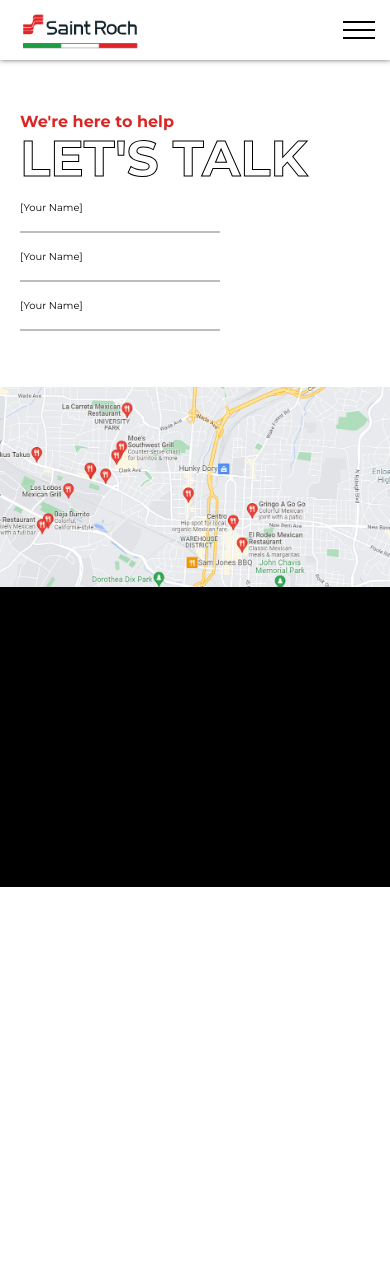
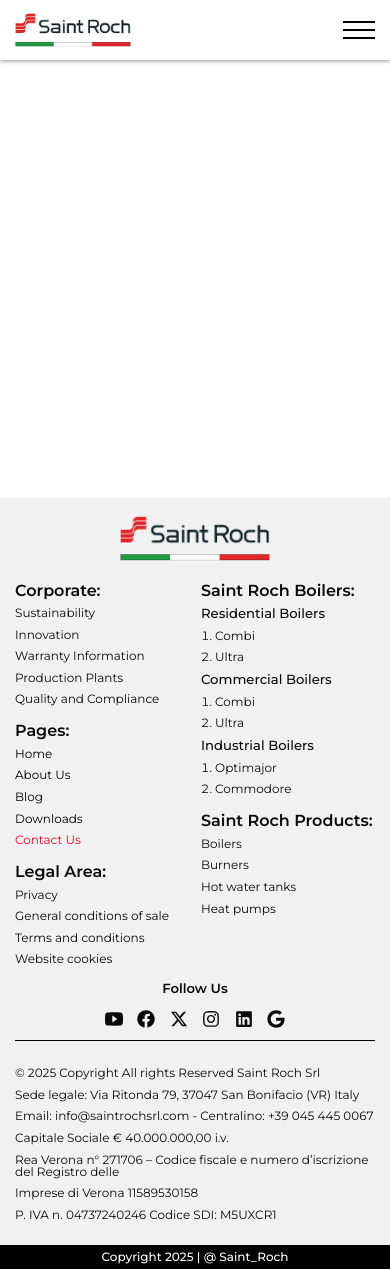
Before and after one commit to dominic91960/saint-roch, a Next.js app: page /contact in a window 390 px wide. Before the commit the page ends 887 px from the top, so only its background shows below. Built offline with nearby package versions, Linux system fonts and the light colour scheme.

Commit message:
feat: improve footer responsiveness

```diff
--- a/app/[productSlug]/page.tsx
+++ b/app/[productSlug]/page.tsx
@@ -1,4 +1,6 @@
 import React from "react";
+
+import { productData } from "@/lib/constants";
 
 import Navbar from "@/components/Navbar";
 import MainSection from "@/components/product-page/MainSection";
@@ -7,8 +9,7 @@
 import ProductDescription from "@/components/product-page/ProductDescription";
 import ProductCarousel from "@/components/product-page/ProductCarousel";
 import TechnicalData from "@/components/product-page/TechnicalData";
-
-import { productData } from "@/lib/constants";
+import Footer from "@/components/footer/Footer";
 
 type Params = Promise<{ productSlug: string }>;
 
@@ -38,7 +39,7 @@
       />
       <ProductCarousel carouselData={product.carouselData} />
       <TechnicalData title={product.title} data={product.technicalData} />
-      <div className="h-[200px] bg-black"></div>
+      <Footer />
     </>
   );
 };
--- a/app/about/page.tsx
+++ b/app/about/page.tsx
@@ -1,11 +1,16 @@
 import React from "react";
+
+import Navbar from "@/components/Navbar";
 import Hero from "@/components/about/hero";
+import Footer from "@/components/footer/Footer";
 
 function page() {
   return (
-    <div>
+    <>
+      <Navbar />
       <Hero />
-    </div>
+      <Footer />
+    </>
   );
 }
 
--- a/app/contact/page.tsx
+++ b/app/contact/page.tsx
@@ -1,14 +1,15 @@
 import React from "react";
 
 import Navbar from "@/components/Navbar";
-import Contact from "@/components/contact/Contact";
+import Footer from "@/components/footer/Footer";
 
 const ContactPage = () => {
   return (
-    <div>
+    <>
       <Navbar />
-      <Contact />
-    </div>
+      <div className="h-[59vh]"></div>
+      <Footer />
+    </>
   );
 };
 
--- a/components/Navbar.tsx
+++ b/components/Navbar.tsx
@@ -77,7 +77,7 @@
           <Image
             src={logo}
             alt="Logo of saint roch"
-            className="h-[50px] w-fit object-contain"
+            className="h-[35px] w-fit object-contain"
           />
         </Link>
 
--- a/components/about/hero.tsx
+++ b/components/about/hero.tsx
@@ -9,14 +9,11 @@
 import TheRokor from "../../assets/images/about/therokor.png";
 import Footerimage from "../../assets/images/about/footerimage.png";
 import HeriImage from "../../assets/images/about/HeroAbout.jpg";
-import Navbar from "../Navbar";
 
 import { SlideLeft, SlideRight, SlideUp } from "@/lib/utils";
 
 function Hero() {
   return (
-    <div>
-      <Navbar />
     <div className="relative mt-[60px]">
       <div className="grid grid-cols-2 gap-11">
         <div>
@@ -44,7 +41,7 @@
             whileInView="visible"
             viewport={{ once: true }}
           >
-              <h1 className="title-text-stroke text-right text-[40px] font-semibold leading-none sm:text-[70px] md:text-[80px] lg:text-[100px] xl:text-[150px] 2xl:text-[200px]">
+            <h1 className="title-text-stroke text-right text-[40px] leading-none sm:text-[70px] md:text-[80px] lg:text-[100px] xl:text-[150px] 2xl:text-[200px]">
               ABOUT <br /> US
             </h1>
           </motion.div>
@@ -160,8 +157,8 @@
           viewport={{ once: true }}
         >
           <p className="text-[20px] leading-none sm:text-[40px] md:text-[40px] lg:ml-[300px] lg:text-[40px] xl:ml-[500px] xl:text-[40px] 2xl:text-[50px]">
-              We won the 1984 Energy Grand Prize for our eco-grouping concept
-              and introduced low-emission boilers in the 1990s.
+            We won the 1984 Energy Grand Prize for our eco-grouping concept and
+            introduced low-emission boilers in the 1990s.
           </p>
         </motion.div>
         <div className="mt-[10px] h-[2px] w-[100px] bg-red-600 sm:mt-[20px] sm:h-[5px] sm:w-[200px] lg:ml-[300px] xl:ml-[500px]"></div>
@@ -174,8 +171,8 @@
           viewport={{ once: true }}
         >
           <p className="text-right text-[20px] leading-none sm:text-[40px] md:mr-[100px] md:text-[40px] lg:mr-[200px] lg:text-[40px] xl:mr-[500px] xl:text-[40px] 2xl:text-[50px]">
-              We won the 1984 Energy Grand Prize for our eco-grouping concept
-              and introduced low-emission boilers in the 1990s.
+            We won the 1984 Energy Grand Prize for our eco-grouping concept and
+            introduced low-emission boilers in the 1990s.
           </p>
         </motion.div>
         <div className="mb-[100px] flex justify-end">
@@ -211,7 +208,7 @@
           for quality.
         </p>
         <div className="mt-[10px] h-[5px] w-[70px] bg-red-600 sm:mt-[20px] sm:h-[10px] sm:w-[100px] md:w-[150px] lg:w-[200px] xl:w-[400px]"></div>
-          <h1 className="title-text-stroke mt-[50px] text-[40px] font-semibold sm:mt-[100px] sm:text-[70px] md:mt-[130px] md:text-[80px] lg:text-[100px] xl:text-[150px] 2xl:mt-[150px] 2xl:text-[200px]">
+        <h1 className="title-text-stroke mt-[50px] text-[40px] sm:mt-[100px] sm:text-[70px] md:mt-[130px] md:text-[80px] lg:text-[100px] xl:text-[150px] 2xl:mt-[150px] 2xl:text-[200px]">
           ABOUT
         </h1>
         <p className="text-[8px] sm:text-[10px] md:text-[13px] lg:text-[18px] xl:text-[20px] 2xl:text-[25px]">
@@ -239,16 +236,8 @@
             whileInView="visible"
             viewport={{ once: true }}
           >
-              <Image
-                className="h-auto w-full"
-                src={Footerimage}
-                alt="product"
-              />
+            <Image className="h-auto w-full" src={Footerimage} alt="product" />
           </motion.div>
-          </div>
-        </div>
-        <div className="absolute w-full">
-          <div className="h-[300px] bg-black"></div>
         </div>
       </div>
     </div>
--- a/components/contact/Contact.tsx
+++ /dev/null
@@ -1,54 +0,0 @@
-import React from "react";
-import Map from "../../assets/images/contact/map.png";
-import Image from "next/image";
-
-function Contact() {
-  return (
-    <div>
-      <div className="mt-[60px] grid grid-cols-1 lg:grid-cols-7">
-        {/* Centered Content */}
-        <div className="mb-[40px] ml-[20px] flex flex-col justify-center sm:mb-[45px] sm:ml-[50px] md:mb-[50px] md:ml-[80px] lg:col-span-5 lg:mb-0 lg:ml-[80px] xl:ml-[100px] 2xl:ml-[200px]">
-          <p className="mt-[50px] font-bold text-red-600 lg:mt-[0px] 2xl:text-[40px]">
-            We&apos;re here to help
-          </p>
-          <h1 className="title-text-stroke text-[50px] font-semibold leading-none sm:text-[80px] md:text-[80px] lg:text-[80px] xl:text-[100px] 2xl:text-[170px]">
-            LET&apos;S TALK
-          </h1>
-
-          <div className="w-[800px] max-w-full">
-            <p className="mt-4 text-[10px] sm:text-[12px] md:text-[14px] lg:text-[14px] xl:text-[16px] 2xl:text-[20px]">
-              [Your Name]
-            </p>
-            <div className="my-4 h-[2px] w-[200px] bg-[#BDBDBD] sm:w-[300px] md:w-[400px] lg:w-[400px] xl:w-[500px] 2xl:w-[800px]"></div>
-
-            <p className="mt-4 text-[10px] sm:text-[12px] md:text-[14px] lg:text-[14px] xl:text-[16px] 2xl:text-[20px]">
-              [Your Name]
-            </p>
-            <div className="my-4 h-[2px] w-[200px] bg-[#BDBDBD] sm:w-[300px] md:w-[400px] lg:w-[400px] xl:w-[500px] 2xl:w-[800px]"></div>
-
-            <p className="mt-4 text-[10px] sm:text-[12px] md:text-[14px] lg:text-[14px] xl:text-[16px] 2xl:text-[20px]">
-              [Your Name]
-            </p>
-            <div className="my-4 h-[2px] w-[200px] bg-[#BDBDBD] sm:w-[300px] md:w-[400px] lg:w-[400px] xl:w-[500px] 2xl:w-[800px]"></div>
-          </div>
-        </div>
-
-        {/* Image Section */}
-        <div className="relative h-[200px] sm:h-[300px] md:h-[300px] lg:col-span-2 lg:h-[400px] xl:h-[500px] 2xl:h-[800px]">
-          <Image
-            className="object-cover"
-            src={Map}
-            alt="map"
-            layout="fill"
-            objectFit="cover"
-          />
-        </div>
-      </div>
-      <div className="absolute w-full">
-        <div className="h-[300px] bg-black"></div>
-      </div>
-    </div>
-  );
-}
-
-export default Contact;
--- a/components/footer/BoilerLinks.tsx
+++ b/components/footer/BoilerLinks.tsx
@@ -3,11 +3,11 @@
 
 const BoilerLinks = () => {
   return (
-    <div>
-      <h5 className="text-[16px] font-semibold sm:text-[17px] md:text-[18px] lg:text-[19px] xl:text-[20px] 2xl:text-[21px]">
+    <div className="lg:flex lg:flex-col">
+      <h5 className="text-[16px] font-semibold sm:text-[17px] md:text-[18px] lg:shrink-0 lg:text-[19px] xl:text-[20px] 2xl:text-[21px]">
         Saint Roch Boilers:
       </h5>
-      <ul className="mt-[0.7em] flex flex-col gap-[0.8em]">
+      <ul className="mt-[0.7em] flex flex-col gap-[0.8em] lg:grow lg:justify-between">
         {/* Residential boilers */}
         <li>
           <h6 className="text-[1.1em] font-medium">Residential Boilers</h6>
--- a/components/footer/Footer.tsx
+++ b/components/footer/Footer.tsx
@@ -13,39 +13,59 @@
 
 const Footer = () => {
   return (
-    <section className="bg-[#F1F1F1] pt-[1em] text-[12px] leading-none sm:text-[12.75px] md:text-[13.5px] lg:text-[14.25px] xl:text-[15px] 2xl:text-[15.75px]">
-      <div className="section-padding container mx-auto grid grid-cols-2 gap-[1em]">
+    <section className="relative z-10 bg-[#F1F1F1] pt-[1.5em] text-[12px] leading-none sm:text-[12.75px] md:text-[13.5px] lg:pt-[4em] lg:text-[14.25px] xl:text-[15px] 2xl:text-[15.75px]">
+      <div className="section-padding container mx-auto grid grid-cols-2 gap-[1em] sm:grid-cols-3 lg:grid-cols-4">
         {/* Logo */}
         <Image
           src={logo}
           alt="Logo"
-          className="col-span-full mx-auto w-[40%]"
+          className="col-span-full mx-auto mb-[0.8em] w-[150px] lg:hidden"
         />
 
         {/* Wrapper for corporate, page and legal links */}
-        <div className="flex flex-col gap-[1.5em]">
+        <div className="flex flex-col gap-[1.5em] lg:col-span-2 lg:grid lg:grid-cols-2">
+          <div className="flex flex-col justify-between gap-[1.5em] bg-slate-600/0">
+            {/* Logo */}
+            <Image
+              src={logo}
+              alt="Logo"
+              className="mt-[1em] hidden bg-black/0 lg:block lg:w-[180px] xl:w-[230px] 2xl:w-[280px]"
+            />
+
             {/* Corporate */}
             <CorporateLinks />
+          </div>
 
+          <div className="flex flex-col justify-between gap-[1.5em]">
             {/* Pages */}
             <PageLinks />
 
             {/* Legal */}
             <LegalLinks />
           </div>
+        </div>
+
+        {/* Seperator */}
+        <div className="hidden sm:block lg:hidden"></div>
 
         {/* Wrapper for boiler and product links */}
-        <div className="flex flex-col gap-[1.5em]">
+        <div className="flex flex-col gap-[1.5em] lg:col-span-2 lg:grid lg:grid-cols-2">
           {/* Boilers */}
           <BoilerLinks />
 
+          <div className="flex flex-col justify-between gap-[1.5em]">
             {/* Products */}
             <ProductLinks />
+
+            {/* Social Links */}
+            <SocialLinks className="hidden lg:col-start-2 lg:block" />
+          </div>
         </div>
 
-        <SocialLinks />
+        {/* Social Links */}
+        <SocialLinks className="col-span-full mx-auto mt-[0.4em] w-fit text-center lg:hidden" />
 
-        <hr className="col-span-full border-t-black" />
+        <hr className="col-span-full border-t-black lg:mb-[0.7em] lg:mt-[2em]" />
 
         <div className="col-span-full mb-[2em] mt-[1.2em] flex flex-col gap-[0.8em]">
           <p>© 2025 Copyright All rights Reserved Saint Roch Srl</p>
--- a/components/footer/SocialLinks.tsx
+++ b/components/footer/SocialLinks.tsx
@@ -5,9 +5,9 @@
 import { FaFacebook, FaInstagram, FaLinkedin, FaGoogle } from "react-icons/fa";
 import { FaXTwitter } from "react-icons/fa6";
 
-const SocialLinks = () => {
+const SocialLinks: React.FC<{ className?: string }> = ({ className = "" }) => {
   return (
-    <div className="col-span-full mx-auto mt-[0.4em] w-fit text-center">
+    <div className={className}>
       <h6 className="text-[1.1em] font-semibold">Follow Us</h6>
       <ul className="mt-[0.8em] flex gap-[0.8em] text-[1.5em]">
         <li>
```
Also changed, not shown: assets/images/logo.png. Lines whose indentation alone changed are shown as unchanged.
